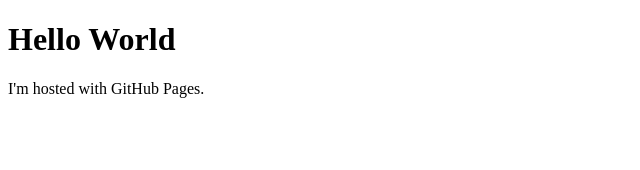
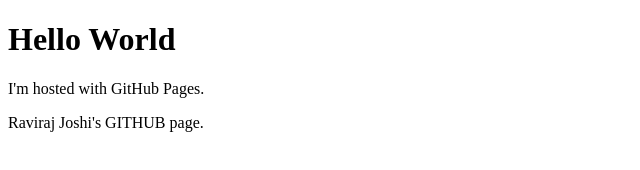
Before and after one commit to ajinkyadeshpande/ravirajoshi.github.io, a plain HTML site: page index.html in a window 1280 px wide. Shown: the whole page, without its empty margins (0-640 px from the left). Drawn offline with Linux system fonts and the light colour scheme.

Commit message:
Update index.html

```diff
--- a/index.html
+++ b/index.html
@@ -3,5 +3,6 @@
 <body>
 <h1>Hello World</h1>
 <p>I'm hosted with GitHub Pages.</p>
+  <p>Raviraj Joshi's GITHUB page.</p>
 </body>
 </html>
```
